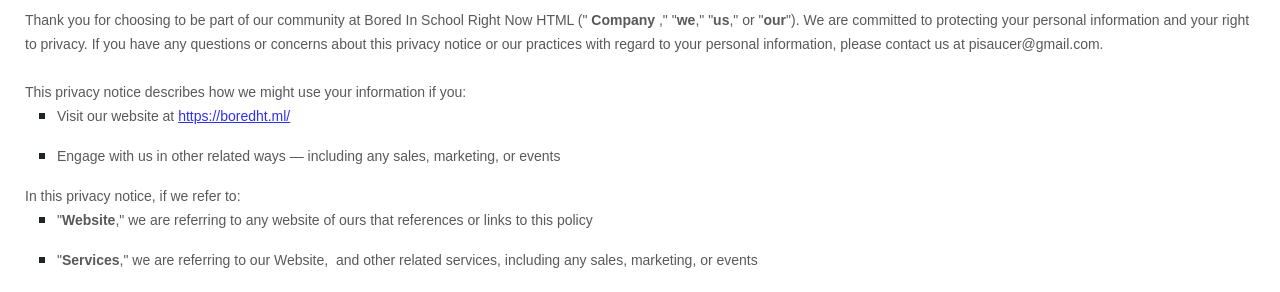
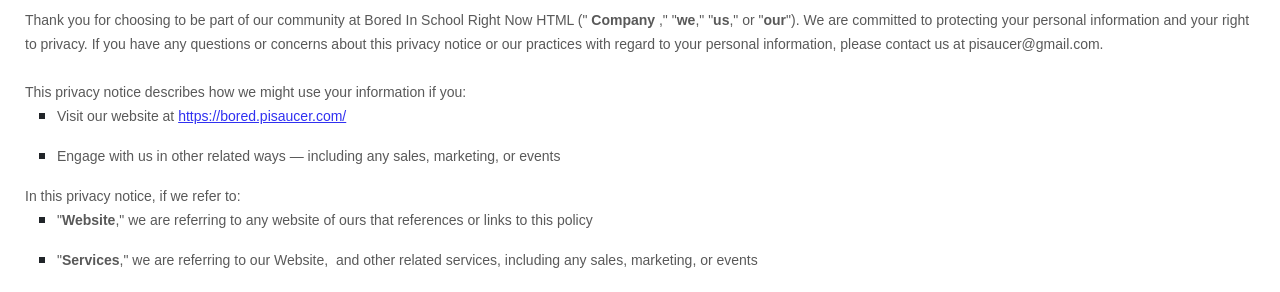
Before and after one commit to akivataub/bo, a Jekyll site: the page privacy.html, which Jekyll copies as it is, in a window 1280 px wide and 900 px high. Shown: the part 218-510 px from the top of the window. Built offline with Jekyll 4.4.1, drawn with Linux system fonts in a browser that asks for light colours.

Commit message:
Update privacy.html

```diff
--- a/privacy.html
+++ b/privacy.html
@@ -177,8 +177,8 @@
             <li style="line-height: 1.5;"><span style="font-size: 15px; color: rgb(89, 89, 89);"><span
                         style="font-size: 15px; color: rgb(89, 89, 89);"><span data-custom-class="body_text">Visit our
                             website<bdt class="block-component"></bdt> at <bdt class="question"><a
-                                    href="https://boredht.ml/" target="_blank"
-                                    data-custom-class="link">https://boredht.ml/</a></bdt><span
+                                    href="https://bored.pisaucer.com/" target="_blank"
+                                    data-custom-class="link">https://bored.pisaucer.com/</a></bdt><span
                                 style="font-size: 15px;"><span style="color: rgb(89, 89, 89);"><span
                                         data-custom-class="body_text"><span style="font-size: 15px;"><span
                                                 style="color: rgb(89, 89, 89);">
```
